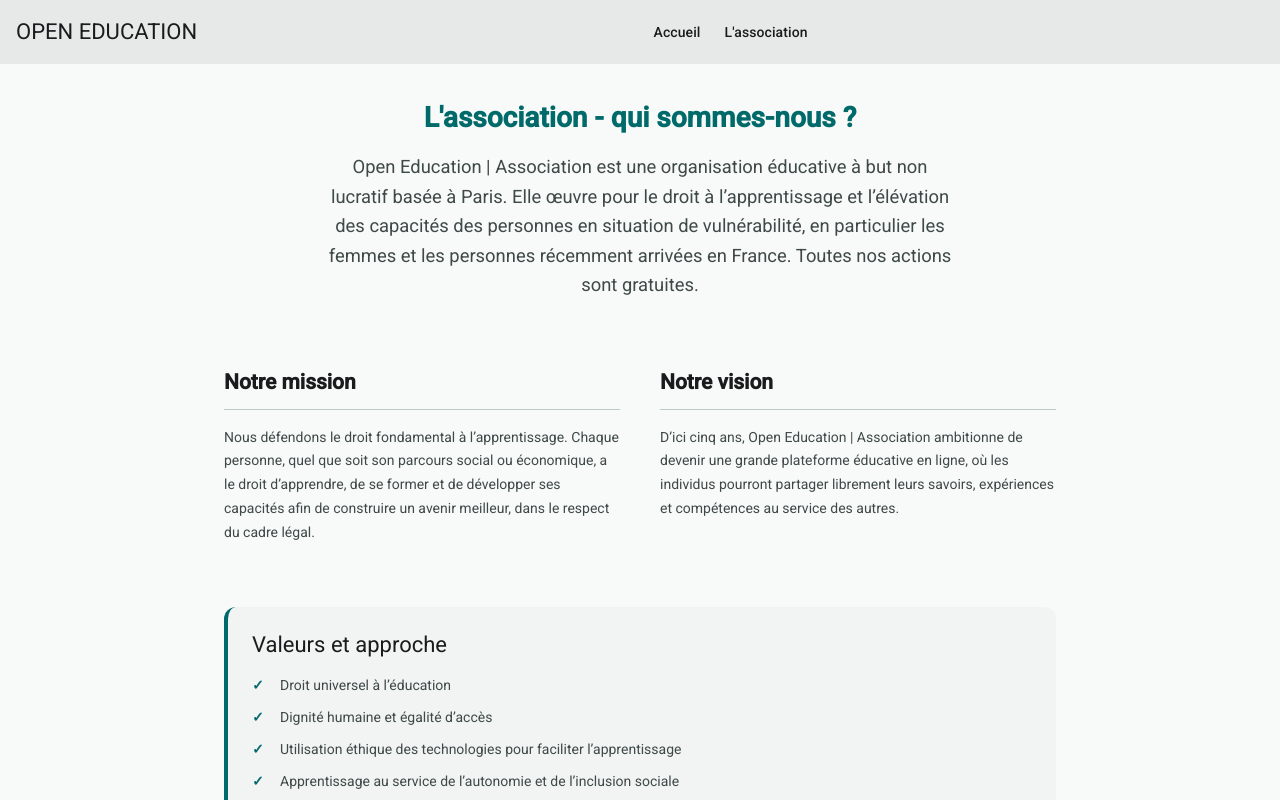
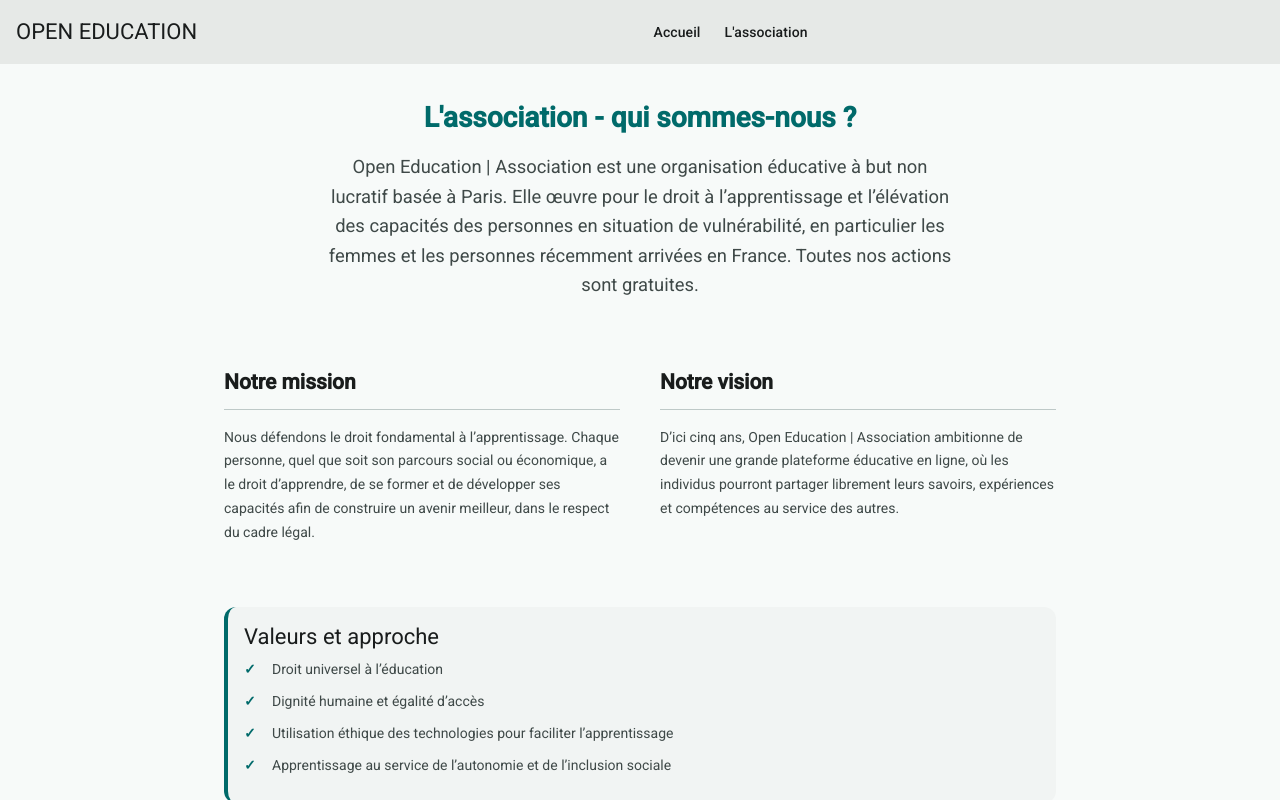
Before and after one commit to AntoineHazebrouck/open-education, an Angular app in the folder open-education-frontend/: page /about in a window 1280 px wide. Built offline with nearby package versions, Linux system fonts and the light colour scheme.

Commit message:
refactoring styles

```diff
--- a/open-education-frontend/src/app/components/pages/about/about.css
+++ b/open-education-frontend/src/app/components/pages/about/about.css
@@ -5,7 +5,8 @@
 /* A grid for Mission and Vision to sit side-by-side on larger screens */
 .mission-vision-grid {
 	display: grid;
-	grid-template-columns: 1fr; /* Default to single column */
+	grid-template-columns: 1fr;
+	/* Default to single column */
 	gap: 40px;
 	margin-bottom: 48px;
 }
@@ -28,56 +29,6 @@
 	color: var(--mat-sys-on-surface-variant);
 }
 
-h2 {
-	/* The mat-headline-medium class handles font size */
-	margin-bottom: 16px;
-	padding-bottom: 8px;
-	border-bottom: 1px solid var(--mat-sys-outline-variant);
-	color: var(--mat-sys-on-surface);
-}
-
-/* Specific styling for the values card to make it stand out */
-.values-card {
-	margin: 48px 0;
-	/* Use a slightly different background from the theme to create depth */
-	background-color: var(--mat-sys-surface-container-low);
-	border-left: 4px solid var(--mat-sys-primary);
-	box-shadow: none; /* A more sober look without heavy shadows */
-}
-
-.values-card .mat-mdc-card-header {
-	padding: 24px 24px 0 24px;
-}
-
-.values-card .mat-mdc-card-content {
-	padding: 16px 24px 24px 24px;
-}
-
-.values-card h2 {
-	border-bottom: none; /* No border needed inside the card */
-}
-
-.values-list {
-	list-style: none;
-	padding: 0;
-	margin: 0;
-}
-
-.values-list li {
-	position: relative;
-	padding-left: 28px;
-	margin-bottom: 12px;
-	color: var(--mat-sys-on-surface-variant);
-}
-
-.values-list li::before {
-	content: '✓';
-	position: absolute;
-	left: 0;
-	top: 0;
-	font-weight: 600;
-	color: var(--mat-sys-primary);
-}
 
 mat-divider {
 	margin: 48px 0;
--- a/open-education-frontend/src/app/components/pages/about/about.html
+++ b/open-education-frontend/src/app/components/pages/about/about.html
@@ -30,7 +30,7 @@
 		</section>
 	</div>
 
-	<mat-card class="values-card">
+	<mat-card class="left-bordered-card">
 		<mat-card-header>
 			<mat-card-title>Valeurs et approche</mat-card-title>
 		</mat-card-header>
--- a/open-education-frontend/src/app/components/pages/home/home.css
+++ b/open-education-frontend/src/app/components/pages/home/home.css
@@ -1,3 +1,3 @@
 :host {
-  display: block;
+	display: block;
 }
--- a/open-education-frontend/src/app/components/pages/home/home.html
+++ b/open-education-frontend/src/app/components/pages/home/home.html
@@ -6,6 +6,22 @@
 		la littératie numérique et des projets éducatifs à impact social.
 	</p>
 </header>
+
+
+<mat-card class="left-bordered-card">
+	<mat-card-header>
+		<mat-card-title>Valeurs et approche</mat-card-title>
+	</mat-card-header>
+	<mat-card-content>
+		<ul class="values-list">
+			<li>Droit universel à l’éducation</li>
+			<li>Dignité humaine et égalité d’accès</li>
+			<li>Utilisation éthique des technologies pour faciliter l’apprentissage</li>
+			<li>Apprentissage au service de l’autonomie et de l’inclusion sociale</li>
+		</ul>
+	</mat-card-content>
+</mat-card>
+
 
 <app-content-section-card [title]="`Nos projets`"
 	[subtitle]="`Des programmes concrets pour renforcer l’autonomie, la communication et l’inclusion.`">
--- a/open-education-frontend/src/material-theme.scss
+++ b/open-education-frontend/src/material-theme.scss
@@ -54,3 +54,13 @@ header {
     margin: 0 auto; /* Center the paragraph within the header section */
   }
 }
+
+section {
+  h2 {
+    /* The mat-headline-medium class handles font size */
+    margin-bottom: 16px;
+    padding-bottom: 8px;
+    border-bottom: 1px solid var(--mat-sys-outline-variant);
+    color: var(--mat-sys-on-surface);
+  }
+}
--- a/open-education-frontend/src/styles.css
+++ b/open-education-frontend/src/styles.css
@@ -1 +1,36 @@
 /* You can add global styles to this file, and also import other style files */
+
+/* TODO move to component */
+/* Specific styling for the values card to make it stand out */
+mat-card.left-bordered-card {
+	margin: 48px 0;
+	background-color: var(--mat-sys-surface-container-low);
+	border-left: 4px solid var(--mat-sys-primary);
+	box-shadow: none;
+
+	mat-card-title {
+		margin-bottom: 0.5rem;
+	}
+}
+
+.left-bordered-card .values-list {
+	list-style: none;
+	padding: 0;
+	margin: 0;
+}
+
+.values-list li {
+	position: relative;
+	padding-left: 28px;
+	margin-bottom: 12px;
+	color: var(--mat-sys-on-surface-variant);
+}
+
+.values-list li::before {
+	content: '✓';
+	position: absolute;
+	left: 0;
+	top: 0;
+	font-weight: 600;
+	color: var(--mat-sys-primary);
+}
```
